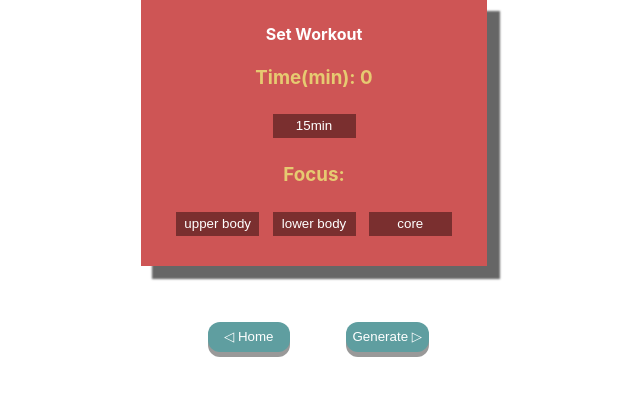
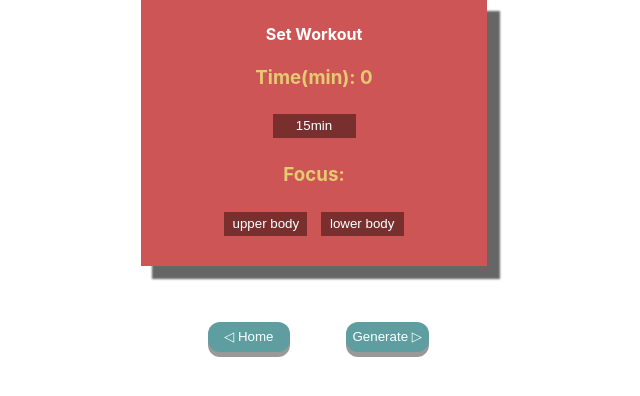
Before and after one commit to weemeng/hiit-generator, a React (Create React App) app: page /set-workout in a window 1280 px wide. Shown: the top 396 px of the page, without its empty margins (326-966 px from the left). Built offline with nearby package versions, Linux system fonts and the light colour scheme.

Commit message:
remove extra buttons from setWorkout page

```diff
--- a/src/components/SetWorkout.js
+++ b/src/components/SetWorkout.js
@@ -55,12 +55,6 @@ class SetWorkout extends React.Component {
               <button value={900} onClick={this.handleTimeClick}>
                 15min
               </button>
-              {/* <button value={1500} onClick={this.handleTimeClick}>
-                25min
-              </button>
-              <button value={2700} onClick={this.handleTimeClick}>
-                45min
-              </button> */}
             </div>
           </div>
           <div className="set-focus">
@@ -71,9 +65,6 @@ class SetWorkout extends React.Component {
               </button>
               <button value="lower body" onClick={this.handleFocusClick}>
                 lower body
-              </button>
-              <button value="core" onClick={this.handleFocusClick}>
-                core
               </button>
             </div>
           </div>
```
